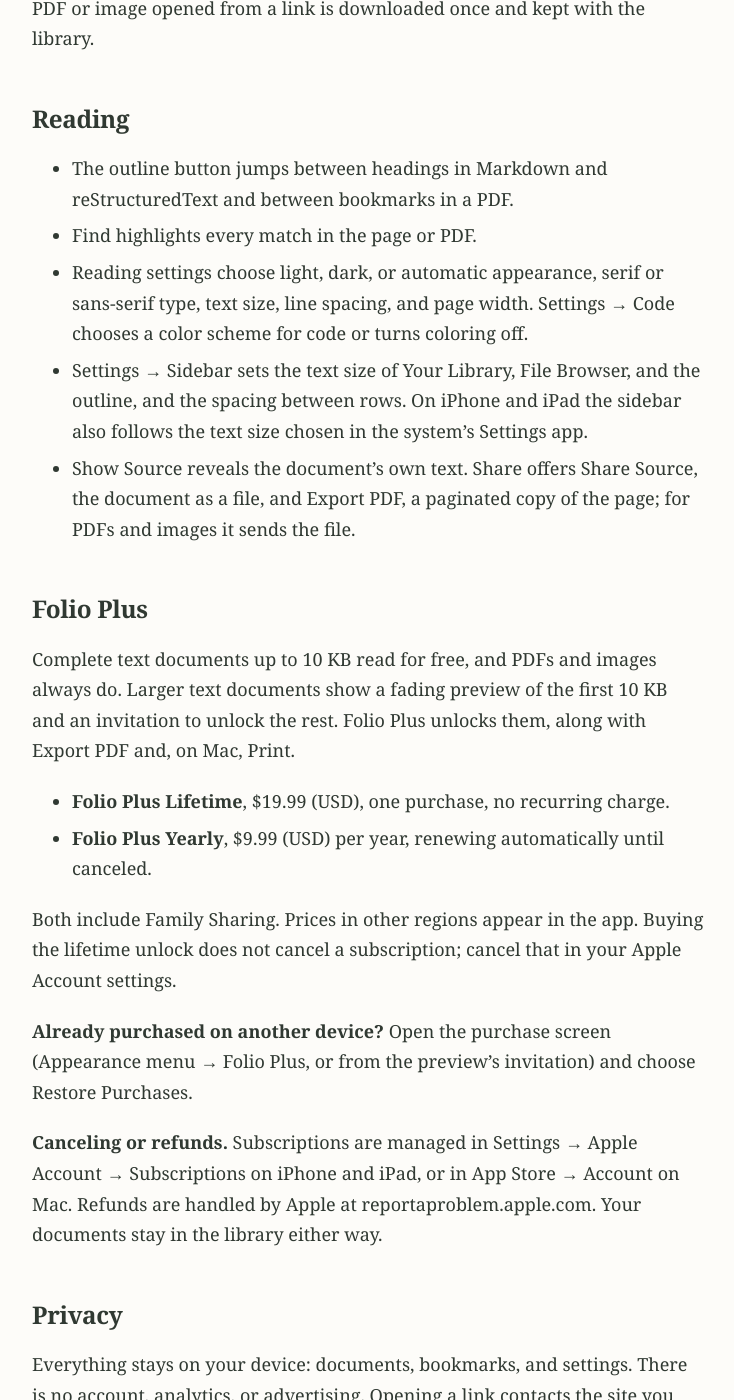
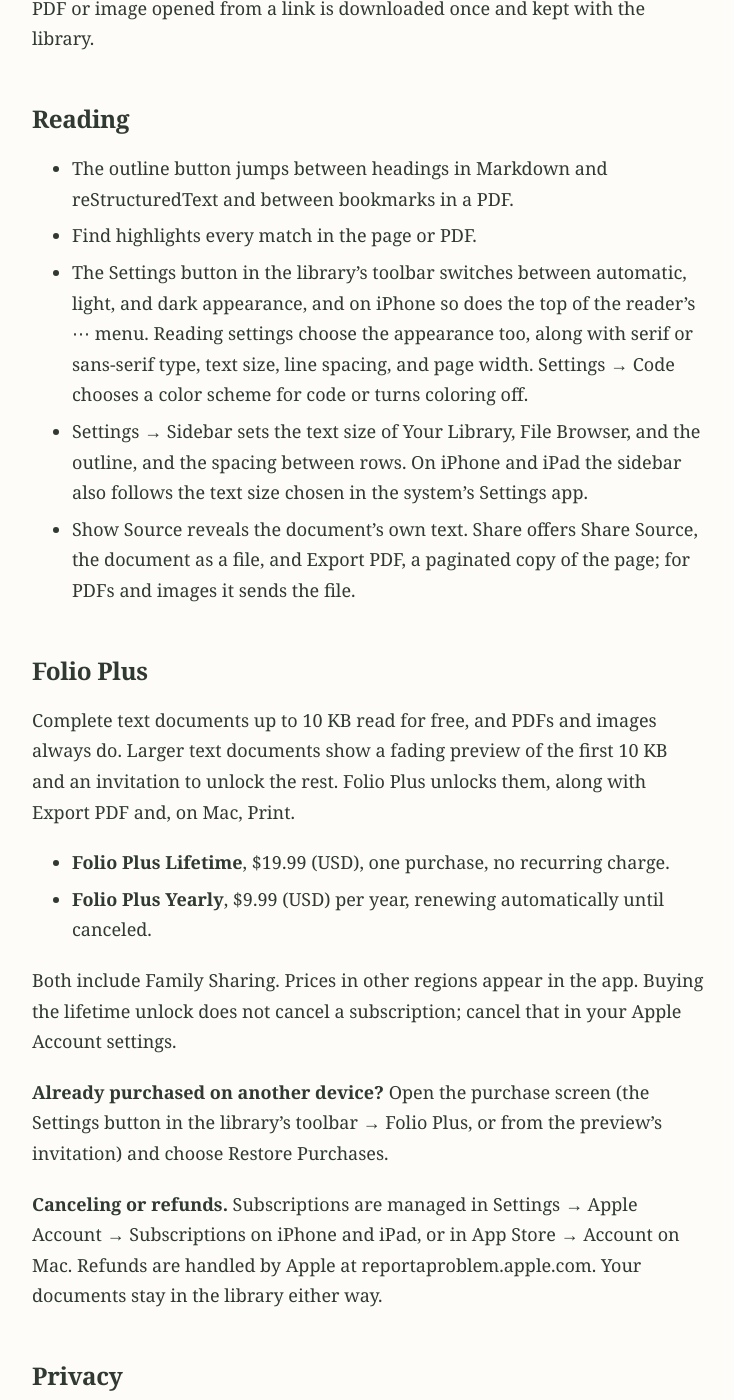
Before and after one commit to BlueTaoLLC/FolioApp, a Jekyll site: the page built from support.md, in a window 1280 px wide and 1400 px high, scrolled down 584 px. Shown: the whole window, without its empty margins (272-1006 px from the left). Built offline with Jekyll 4.4.1, drawn with Linux system fonts in a browser that asks for light colours.

Commit message:
Support page: the Settings button and the appearance switch
Co-Authored-By: Claude Fable 5.1 <noreply@anthropic.com>

```diff
--- a/support.md
+++ b/support.md
@@ -12,7 +12,7 @@ Open a file with **Document** in the Open row at the bottom of the sidebar, brow
 
 - The outline button jumps between headings in Markdown and reStructuredText and between bookmarks in a PDF.
 - Find highlights every match in the page or PDF.
-- Reading settings choose light, dark, or automatic appearance, serif or sans-serif type, text size, line spacing, and page width. Settings → Code chooses a color scheme for code or turns coloring off.
+- The Settings button in the library's toolbar switches between automatic, light, and dark appearance, and on iPhone so does the top of the reader's ⋯ menu. Reading settings choose the appearance too, along with serif or sans-serif type, text size, line spacing, and page width. Settings → Code chooses a color scheme for code or turns coloring off.
 - Settings → Sidebar sets the text size of Your Library, File Browser, and the outline, and the spacing between rows. On iPhone and iPad the sidebar also follows the text size chosen in the system's Settings app.
 - Show Source reveals the document's own text. Share offers Share Source, the document as a file, and Export PDF, a paginated copy of the page; for PDFs and images it sends the file.
 
@@ -25,7 +25,7 @@ Complete text documents up to 10 KB read for free, and PDFs and images always do
 
 Both include Family Sharing. Prices in other regions appear in the app. Buying the lifetime unlock does not cancel a subscription; cancel that in your Apple Account settings.
 
-**Already purchased on another device?** Open the purchase screen (Appearance menu → Folio Plus, or from the preview's invitation) and choose Restore Purchases.
+**Already purchased on another device?** Open the purchase screen (the Settings button in the library's toolbar → Folio Plus, or from the preview's invitation) and choose Restore Purchases.
 
 **Canceling or refunds.** Subscriptions are managed in Settings → Apple Account → Subscriptions on iPhone and iPad, or in App Store → Account on Mac. Refunds are handled by Apple at reportaproblem.apple.com. Your documents stay in the library either way.
 
```
